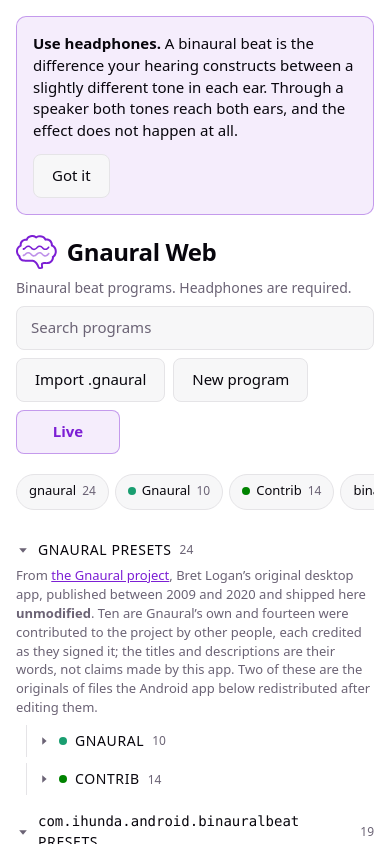
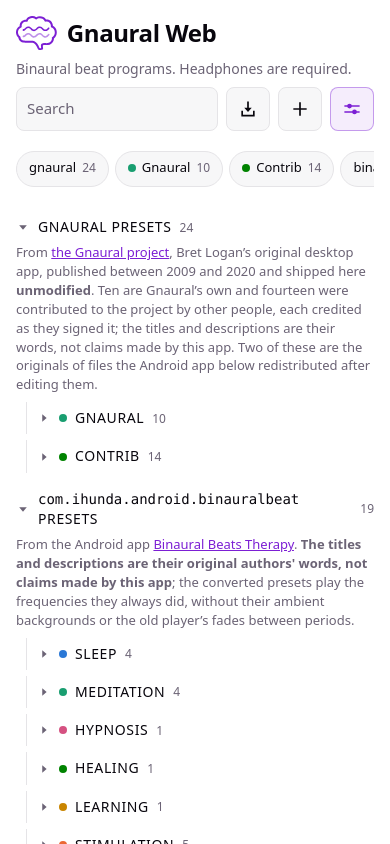
Before and after one commit to nbr23/gnaural-web, a React (Vite) app: page / in a window 390 px wide. Shown: the top 844 px of the page. Built offline with nearby package versions, Linux system fonts and the light colour scheme.

Commit message:
collapse header actions to icons on narrow screens

```diff
--- a/src/app/icons.tsx
+++ b/src/app/icons.tsx
@@ -60,6 +60,39 @@
   );
 }
 
+export function ImportIcon() {
+  return (
+    <Icon>
+      <path d="M11 3h2v7.5h3.5L12 15.5 7.5 10.5H11z" />
+      <path d="M4 14h2v5h12v-5h2v7H4z" />
+    </Icon>
+  );
+}
+
+export function PlusIcon() {
+  return (
+    <Icon>
+      <path d="M11 4h2v7h7v2h-7v7h-2v-7H4v-2h7z" />
+    </Icon>
+  );
+}
+
+export function SlidersIcon() {
+  return (
+    <Icon>
+      <path
+        d="M3.5 8.5h17M3.5 15.5h17"
+        fill="none"
+        stroke="currentColor"
+        strokeWidth="1.8"
+        strokeLinecap="round"
+      />
+      <circle cx="9" cy="8.5" r="2.8" />
+      <circle cx="15" cy="15.5" r="2.8" />
+    </Icon>
+  );
+}
+
 const SPEAKER_CONE = 'M4 9.5h3.2L12 5.4v13.2L7.2 14.5H4z';
 
 export function SpeakerOnIcon() {
--- a/src/library/LibraryView.css
+++ b/src/library/LibraryView.css
@@ -40,6 +40,18 @@
   align-items: center;
   gap: 8px;
   width: 100%;
+}
+
+.library__action {
+  display: inline-flex;
+  align-items: center;
+  justify-content: center;
+  flex: none;
+  gap: 8px;
+
+  & svg {
+    font-size: 18px;
+  }
 }
 
 .library__search {
@@ -407,6 +419,37 @@
 }
 
 @media (max-width: 559px) {
+  /* Square, glyph-only, so search plus the three actions hold one line on a 320px phone. The label
+     keeps naming the button for assistive tech; only its pixels go. */
+  .library__action {
+    padding: 10px;
+    min-width: 44px;
+  }
+
+  .library__action-label {
+    position: absolute;
+    width: 1px;
+    height: 1px;
+    margin: -1px;
+    padding: 0;
+    overflow: hidden;
+    clip-path: inset(50%);
+    white-space: nowrap;
+  }
+
+  .library__action.button--primary {
+    min-width: 44px;
+  }
+
+  .library__search {
+    flex: 1 1 90px;
+    padding: 10px;
+  }
+
+  .library__action svg {
+    font-size: 20px;
+  }
+
   .program-row__badge {
     display: none;
   }
--- a/src/library/LibraryView.tsx
+++ b/src/library/LibraryView.tsx
@@ -1,6 +1,6 @@
 import type { CSSProperties } from 'react';
 import { useCallback, useMemo, useRef, useState } from 'react';
-import { PauseIcon, PlayIcon, StopIcon } from '../app/icons';
+import { ImportIcon, PauseIcon, PlayIcon, PlusIcon, SlidersIcon, StopIcon } from '../app/icons';
 import { Logo } from '../app/Logo';
 import type { Route } from '../app/routing';
 import { LIVE, navigate } from '../app/routing';
@@ -141,39 +141,46 @@
               type="search"
               className="library__search"
               value={query}
-              placeholder="Search programs"
+              placeholder="Search"
               aria-label="Search programs"
               onChange={(event) => setQuery(event.target.value)}
             />
             {/* Named for the file it takes, not for the gesture: "Open a file" says nothing about
                 which file, and the one thing a newcomer needs to know is that this app reads
                 Gnaural's own format. The three tooltips carry what the labels cannot — none of
-                these is a program row, so none of them has a description of its own. */}
+                these is a program row, so none of them has a description of its own.
+
+                Below 560px the labels go visually hidden and the glyph carries the button, so the
+                row still fits beside the search field on a phone. Hidden rather than dropped: it
+                stays the button's accessible name. */}
             <button
               type="button"
-              className="button"
+              className="button library__action"
               title={`Open a ${GNAURAL_EXTENSION} schedule from this device. It is kept in your library.`}
               onClick={onOpenFile}
             >
-              Import {GNAURAL_EXTENSION}
+              <ImportIcon />
+              <span className="library__action-label">Import {GNAURAL_EXTENSION}</span>
             </button>
             <button
               type="button"
-              className="button"
+              className="button library__action"
               title="Start an empty program and author it in the editor: voices, frequency curves and timings."
               onClick={onNewProgram}
             >
-              New program
+              <PlusIcon />
+              <span className="library__action-label">New program</span>
             </button>
             {/* Not a program, so not a program row: it has no author, no length and nothing to
                 load. */}
             <button
               type="button"
-              className="button button--primary"
+              className="button button--primary library__action"
               title="Play a steady tone you steer by hand — two sliders for the carrier and beat frequency, no timeline. Keep a session as a program at any point."
               onClick={() => navigate(LIVE)}
             >
-              Live
+              <SlidersIcon />
+              <span className="library__action-label">Live</span>
             </button>
           </div>
         </header>
```
